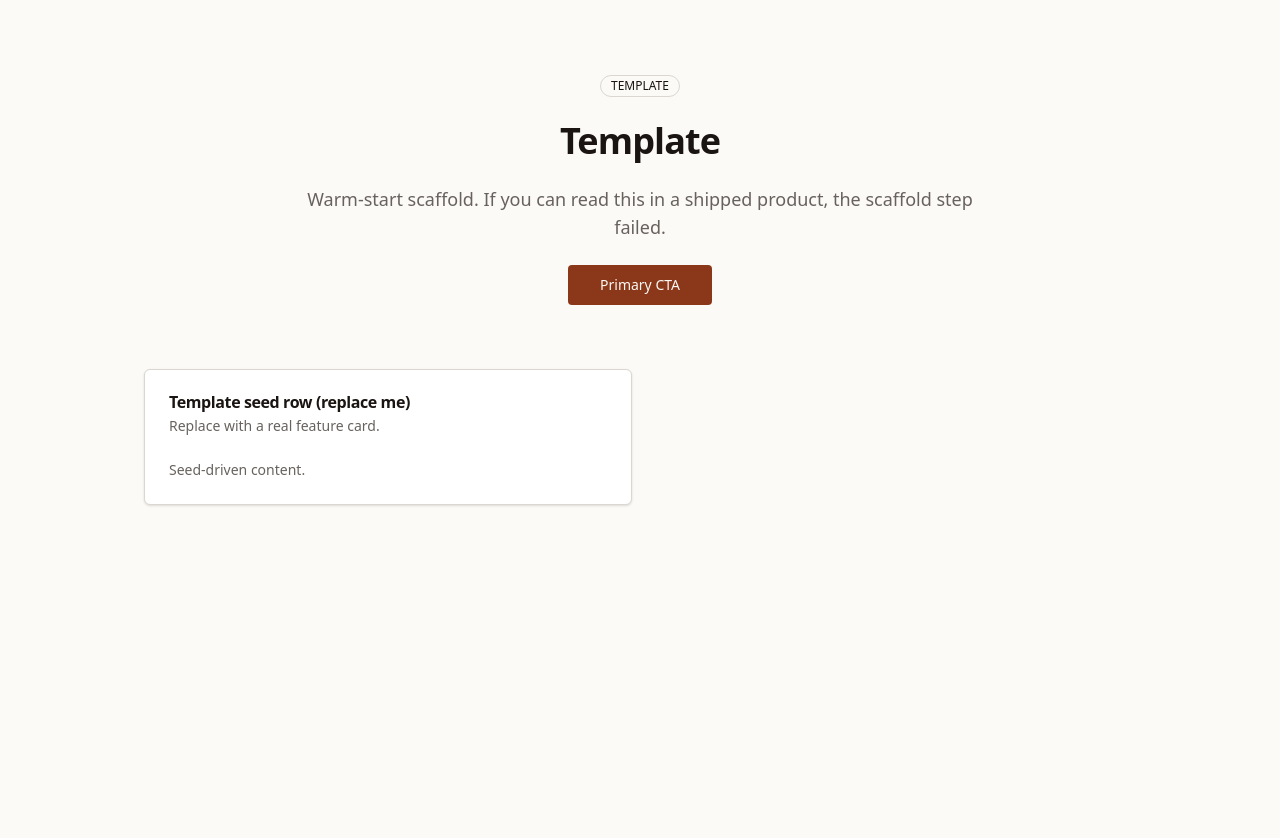
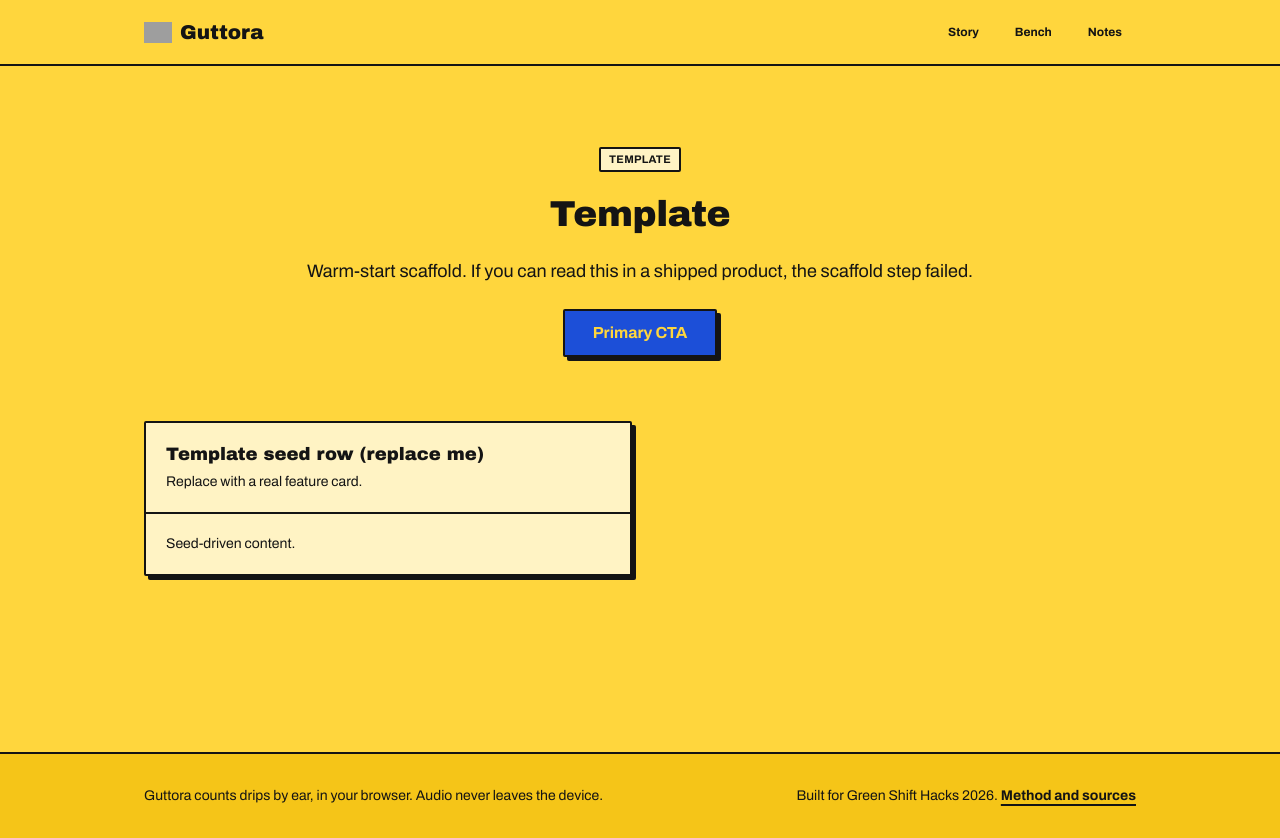
Before and after one commit to mericcintosun/guttora, a Next.js app: page / in a window 1280 px wide. Before the commit the page ends 800 px from the top, so only its background shows below. Built offline with nearby package versions, Linux system fonts and the light colour scheme; grey boxes are pictures that could not be loaded.

Commit message:
feat: butter design tokens, fonts and restyled primitives

```diff
--- a/app/globals.css
+++ b/app/globals.css
@@ -1,31 +1,39 @@
 @import "tailwindcss";
 
-/* shadcn-style design tokens. The ONLY place colors live: restyle a project by
-   editing these variables from IDENTITY.md; components never carry hex.
-   TEMPLATE placeholder palette: warm neutral, deliberately NOT the navy ground +
-   teal accent the scaffold rules ban, so a token the scaffold forgets to
-   rewrite cannot reintroduce that look. Every value below is replaced. */
+/* Guttora design tokens. Every hex comes from IDENTITY.md (D10 butter).
+   Components never carry a raw hex; they use these variables through Tailwind. */
 :root {
-  --background: oklch(0.985 0.004 80);
-  --foreground: oklch(0.2 0.01 60);
-  --card: oklch(1 0 0);
-  --card-foreground: oklch(0.2 0.01 60);
-  --popover: oklch(1 0 0);
-  --popover-foreground: oklch(0.2 0.01 60);
-  --primary: oklch(0.45 0.12 40);
-  --primary-foreground: oklch(0.98 0.005 80);
-  --secondary: oklch(0.94 0.008 80);
-  --secondary-foreground: oklch(0.25 0.01 60);
-  --muted: oklch(0.94 0.008 80);
-  --muted-foreground: oklch(0.5 0.01 60);
-  --accent: oklch(0.92 0.02 60);
-  --accent-foreground: oklch(0.2 0.01 60);
-  --destructive: oklch(0.55 0.19 25);
-  --destructive-foreground: oklch(0.98 0 0);
-  --border: oklch(0.88 0.01 80);
-  --input: oklch(0.88 0.01 80);
-  --ring: oklch(0.45 0.12 40);
-  --radius: 0.375rem;
+  --ground: #ffd63d;
+  --surface: #fff3c4;
+  --deep: #f5c518;
+  --line: #141414;
+  --ink: #141414;
+  --royal: #1c4fd8;
+  --on-royal: #ffd63d;
+  --ok-color: #1f7a3d;
+  --warn-color: #8a5a00;
+  --bad-color: #b3261e;
+
+  --background: var(--ground);
+  --foreground: var(--ink);
+  --card: var(--surface);
+  --card-foreground: var(--ink);
+  --popover: var(--surface);
+  --popover-foreground: var(--ink);
+  --primary: var(--royal);
+  --primary-foreground: var(--on-royal);
+  --secondary: var(--deep);
+  --secondary-foreground: var(--ink);
+  --muted: var(--surface);
+  --muted-foreground: var(--ink);
+  --accent: var(--deep);
+  --accent-foreground: var(--ink);
+  --destructive: var(--bad-color);
+  --destructive-foreground: var(--surface);
+  --border: var(--line);
+  --input: var(--line);
+  --ring: var(--royal);
+  --radius: 0.125rem;
 }
 
 @theme inline {
@@ -48,13 +56,70 @@
   --color-border: var(--border);
   --color-input: var(--input);
   --color-ring: var(--ring);
-  --radius-sm: calc(var(--radius) - 4px);
-  --radius-md: calc(var(--radius) - 2px);
+  --color-ok: var(--ok-color);
+  --color-warn: var(--warn-color);
+  --color-bad: var(--bad-color);
+
+  --radius-sm: var(--radius);
+  --radius-md: var(--radius);
   --radius-lg: var(--radius);
-  --radius-xl: calc(var(--radius) + 4px);
+  --radius-xl: var(--radius);
+
+  --shadow-hard: 4px 4px 0 0 var(--line);
+  --shadow-hard-sm: 2px 2px 0 0 var(--line);
+
+  --font-display: var(--font-archivo-black), "Arial Black", "Helvetica Neue", Arial, sans-serif;
+  --font-sans: var(--font-archivo), ui-sans-serif, system-ui, -apple-system, "Segoe UI", sans-serif;
 }
 
 body {
   background: var(--background);
   color: var(--foreground);
+  font-family: var(--font-archivo), ui-sans-serif, system-ui, -apple-system, "Segoe UI", sans-serif;
 }
+
+h1,
+h2 {
+  font-family: var(--font-archivo-black), "Arial Black", "Helvetica Neue", Arial, sans-serif;
+  font-weight: 400;
+  letter-spacing: -0.01em;
+  line-height: 1.05;
+}
+
+::selection {
+  background: var(--royal);
+  color: var(--on-royal);
+}
+
+/* M4 wipe: clip-path inset reveal, 600ms, cubic-bezier(0.65, 0, 0.35, 1).
+   The element is fully visible in its final state; only the clip animates. */
+@keyframes guttora-wipe {
+  from {
+    clip-path: inset(0 100% 0 0);
+  }
+  to {
+    clip-path: inset(0 0 0 0);
+  }
+}
+
+.guttora-wipe {
+  animation: guttora-wipe 600ms cubic-bezier(0.65, 0, 0.35, 1) both;
+}
+
+.guttora-wipe-group > :nth-child(2) {
+  animation-delay: 90ms;
+}
+.guttora-wipe-group > :nth-child(3) {
+  animation-delay: 180ms;
+}
+.guttora-wipe-group > :nth-child(4) {
+  animation-delay: 270ms;
+}
+
+@media (prefers-reduced-motion: reduce) {
+  .guttora-wipe,
+  .guttora-wipe-group > * {
+    animation: none;
+    clip-path: none;
+  }
+}
--- a/app/layout.tsx
+++ b/app/layout.tsx
@@ -1,18 +1,34 @@
 import type { Metadata } from "next";
+import { Archivo, Archivo_Black } from "next/font/google";
+import { SiteFooter, SiteHeader } from "@/components/site-header";
 import "./globals.css";
 
-// TEMPLATE: replace the title and description with the product's real name
-// and one-liner during scaffold. No placeholder copy may survive.
+const archivoBlack = Archivo_Black({
+  subsets: ["latin", "latin-ext"],
+  weight: ["400"],
+  display: "swap",
+  variable: "--font-archivo-black",
+});
+
+const archivo = Archivo({
+  subsets: ["latin", "latin-ext"],
+  display: "swap",
+  variable: "--font-archivo",
+});
+
 export const metadata: Metadata = {
-  title: "App",
-  description: "Replace with the product one-liner.",
+  title: "Guttora: count a dripping tap by ear",
+  description:
+    "Hold your phone next to a dripping tap. Guttora counts the drops by sound, measures drop size with a teaspoon, and shows how many litres of water and kilograms of CO2e that tap wastes in a year.",
 };
 
 export default function RootLayout({ children }: { children: React.ReactNode }) {
   return (
-    <html lang="en">
+    <html lang="en" className={`${archivoBlack.variable} ${archivo.variable}`}>
       <body className="min-h-screen antialiased">
-        <main className="mx-auto max-w-5xl px-4 py-8">{children}</main>
+        <SiteHeader />
+        <main className="mx-auto max-w-5xl px-4 py-10">{children}</main>
+        <SiteFooter />
       </body>
     </html>
   );
--- /dev/null
+++ b/components/site-header.tsx
@@ -0,0 +1,48 @@
+import Link from "next/link";
+import { BrandMark } from "@/components/brand-mark";
+import { Button } from "@/components/ui/button";
+
+const NAV = [
+  { href: "/", label: "Story" },
+  { href: "/play", label: "Bench" },
+  { href: "/notes", label: "Notes" },
+];
+
+// HEADER row of IDENTITY.md: solid ground, border-b in LINE, sticky.
+export function SiteHeader() {
+  return (
+    <header className="sticky top-0 z-40 border-b-2 border-border bg-background">
+      <div className="mx-auto flex h-16 max-w-5xl items-center justify-between gap-4 px-4">
+        <Link href="/" className="flex items-center gap-2 font-display text-xl">
+          <BrandMark />
+          Guttora
+        </Link>
+        <nav aria-label="Main" className="flex items-center gap-1 sm:gap-2">
+          {NAV.map((item) => (
+            <Button key={item.href} asChild variant="ghost" size="sm">
+              <Link href={item.href}>{item.label}</Link>
+            </Button>
+          ))}
+        </nav>
+      </div>
+    </header>
+  );
+}
+
+export function SiteFooter() {
+  return (
+    <footer className="mt-24 border-t-2 border-border bg-secondary">
+      <div className="mx-auto flex max-w-5xl flex-col gap-2 px-4 py-8 text-sm sm:flex-row sm:items-center sm:justify-between">
+        <p>
+          Guttora counts drips by ear, in your browser. Audio never leaves the device.
+        </p>
+        <p>
+          Built for Green Shift Hacks 2026.{" "}
+          <Link href="/notes" className="font-bold underline decoration-2 underline-offset-4">
+            Method and sources
+          </Link>
+        </p>
+      </div>
+    </footer>
+  );
+}
--- a/components/ui/badge.tsx
+++ b/components/ui/badge.tsx
@@ -2,23 +2,26 @@ import * as React from "react";
 import { cva, type VariantProps } from "class-variance-authority";
 import { cn } from "@/lib/utils";
 
+// Square, solid-fill state labels with an ink border. Semantic variants mark state only.
 const badgeVariants = cva(
-  "inline-flex items-center rounded-full border px-2.5 py-0.5 text-xs font-medium transition-colors",
+  "inline-flex items-center rounded-sm border-2 border-border px-2 py-0.5 text-[11px] font-bold uppercase tracking-wide",
   {
     variants: {
       variant: {
-        default: "border-transparent bg-primary text-primary-foreground",
-        secondary: "border-transparent bg-secondary text-secondary-foreground",
-        outline: "border-border text-foreground",
-        destructive: "border-transparent bg-destructive text-destructive-foreground",
+        default: "bg-primary text-primary-foreground",
+        secondary: "bg-secondary text-secondary-foreground",
+        outline: "bg-card text-foreground",
+        destructive: "bg-destructive text-destructive-foreground",
+        ok: "bg-ok text-card",
+        warn: "bg-warn text-card",
       },
     },
     defaultVariants: { variant: "default" },
   }
 );
 
-function Badge({ className, variant, ...props }: React.ComponentProps<"div"> & VariantProps<typeof badgeVariants>) {
-  return <div className={cn(badgeVariants({ variant }), className)} {...props} />;
+function Badge({ className, variant, ...props }: React.ComponentProps<"span"> & VariantProps<typeof badgeVariants>) {
+  return <span className={cn(badgeVariants({ variant }), className)} {...props} />;
 }
 
 export { Badge, badgeVariants };
--- a/components/ui/button.tsx
+++ b/components/ui/button.tsx
@@ -3,23 +3,24 @@ import { Slot } from "@radix-ui/react-slot";
 import { cva, type VariantProps } from "class-variance-authority";
 import { cn } from "@/lib/utils";
 
+// D10 butter: 2px ink border, hard 4px offset shadow, sharp corners, shifts 2px on press.
 const buttonVariants = cva(
-  "inline-flex items-center justify-center gap-2 whitespace-nowrap rounded-md text-sm font-medium transition-colors focus-visible:outline-none focus-visible:ring-2 focus-visible:ring-ring disabled:pointer-events-none disabled:opacity-50 [&_svg]:size-4 [&_svg]:shrink-0",
+  "inline-flex items-center justify-center gap-2 whitespace-nowrap rounded-sm border-2 border-border text-sm font-bold shadow-hard transition-[transform,box-shadow] duration-100 focus-visible:outline-none focus-visible:ring-2 focus-visible:ring-ring focus-visible:ring-offset-2 focus-visible:ring-offset-background active:translate-x-[2px] active:translate-y-[2px] active:shadow-hard-sm disabled:pointer-events-none disabled:opacity-50 [&_svg]:size-4 [&_svg]:shrink-0",
   {
     variants: {
       variant: {
-        default: "bg-primary text-primary-foreground hover:bg-primary/90",
-        secondary: "bg-secondary text-secondary-foreground hover:bg-secondary/80",
-        outline: "border border-border bg-transparent hover:bg-accent hover:text-accent-foreground",
-        ghost: "hover:bg-accent hover:text-accent-foreground",
-        destructive: "bg-destructive text-destructive-foreground hover:bg-destructive/90",
-        link: "text-primary underline-offset-4 hover:underline",
+        default: "bg-primary text-primary-foreground",
+        secondary: "bg-secondary text-secondary-foreground",
+        outline: "bg-card text-card-foreground hover:bg-secondary",
+        ghost: "border-transparent bg-transparent shadow-none hover:border-border hover:bg-card active:shadow-none",
+        destructive: "bg-destructive text-destructive-foreground",
+        link: "border-transparent bg-transparent px-0 text-primary underline decoration-2 underline-offset-4 shadow-none active:shadow-none",
       },
       size: {
-        default: "h-9 px-4 py-2",
-        sm: "h-8 rounded-md px-3 text-xs",
-        lg: "h-10 rounded-md px-8",
-        icon: "h-9 w-9",
+        default: "h-10 px-4 py-2",
+        sm: "h-8 px-3 text-xs",
+        lg: "h-12 px-7 text-base",
+        icon: "h-10 w-10",
       },
     },
     defaultVariants: { variant: "default", size: "default" },
--- a/components/ui/card.tsx
+++ b/components/ui/card.tsx
@@ -1,23 +1,29 @@
 import * as React from "react";
 import { cn } from "@/lib/utils";
 
+// D10 butter panel: cream surface on the butter ground, 2px ink border, hard offset shadow.
 function Card({ className, ...props }: React.ComponentProps<"div">) {
-  return <div className={cn("rounded-lg border border-border bg-card text-card-foreground shadow-sm", className)} {...props} />;
+  return (
+    <div
+      className={cn("rounded-sm border-2 border-border bg-card text-card-foreground shadow-hard", className)}
+      {...props}
+    />
+  );
 }
 function CardHeader({ className, ...props }: React.ComponentProps<"div">) {
-  return <div className={cn("flex flex-col gap-1.5 p-6", className)} {...props} />;
+  return <div className={cn("flex flex-col gap-1.5 border-b-2 border-border p-5", className)} {...props} />;
 }
 function CardTitle({ className, ...props }: React.ComponentProps<"div">) {
-  return <div className={cn("font-semibold leading-none tracking-tight", className)} {...props} />;
+  return <div className={cn("font-display text-lg leading-tight", className)} {...props} />;
 }
 function CardDescription({ className, ...props }: React.ComponentProps<"div">) {
   return <div className={cn("text-sm text-muted-foreground", className)} {...props} />;
 }
 function CardContent({ className, ...props }: React.ComponentProps<"div">) {
-  return <div className={cn("p-6 pt-0", className)} {...props} />;
+  return <div className={cn("p-5", className)} {...props} />;
 }
 function CardFooter({ className, ...props }: React.ComponentProps<"div">) {
-  return <div className={cn("flex items-center p-6 pt-0", className)} {...props} />;
+  return <div className={cn("flex items-center gap-3 border-t-2 border-border p-5", className)} {...props} />;
 }
 
 export { Card, CardHeader, CardTitle, CardDescription, CardContent, CardFooter };
--- a/components/ui/input.tsx
+++ b/components/ui/input.tsx
@@ -6,7 +6,7 @@ function Input({ className, type, ...props }: React.ComponentProps<"input">) {
     <input
       type={type}
       className={cn(
-        "flex h-9 w-full rounded-md border border-input bg-transparent px-3 py-1 text-sm shadow-sm transition-colors placeholder:text-muted-foreground focus-visible:outline-none focus-visible:ring-2 focus-visible:ring-ring disabled:cursor-not-allowed disabled:opacity-50",
+        "flex h-10 w-full rounded-sm border-2 border-input bg-card px-3 py-1 text-sm text-foreground shadow-hard-sm transition-colors placeholder:text-foreground/50 focus-visible:outline-none focus-visible:ring-2 focus-visible:ring-ring disabled:cursor-not-allowed disabled:opacity-50 file:mr-3 file:rounded-sm file:border-2 file:border-border file:bg-secondary file:px-2 file:text-xs file:font-bold file:text-foreground",
         className
       )}
       {...props}
--- a/package.json
+++ b/package.json
@@ -9,9 +9,11 @@
     "seed": "node -e \"console.log('seed: nothing to do yet')\""
   },
   "dependencies": {
+    "@gsap/react": "^2.1.2",
     "@radix-ui/react-slot": "^1.1.2",
     "class-variance-authority": "^0.7.1",
     "clsx": "^2.1.1",
+    "gsap": "^3.15.1",
     "lucide-react": "^0.474.0",
     "next": "^15.4.5",
     "react": "^19.1.0",
```
